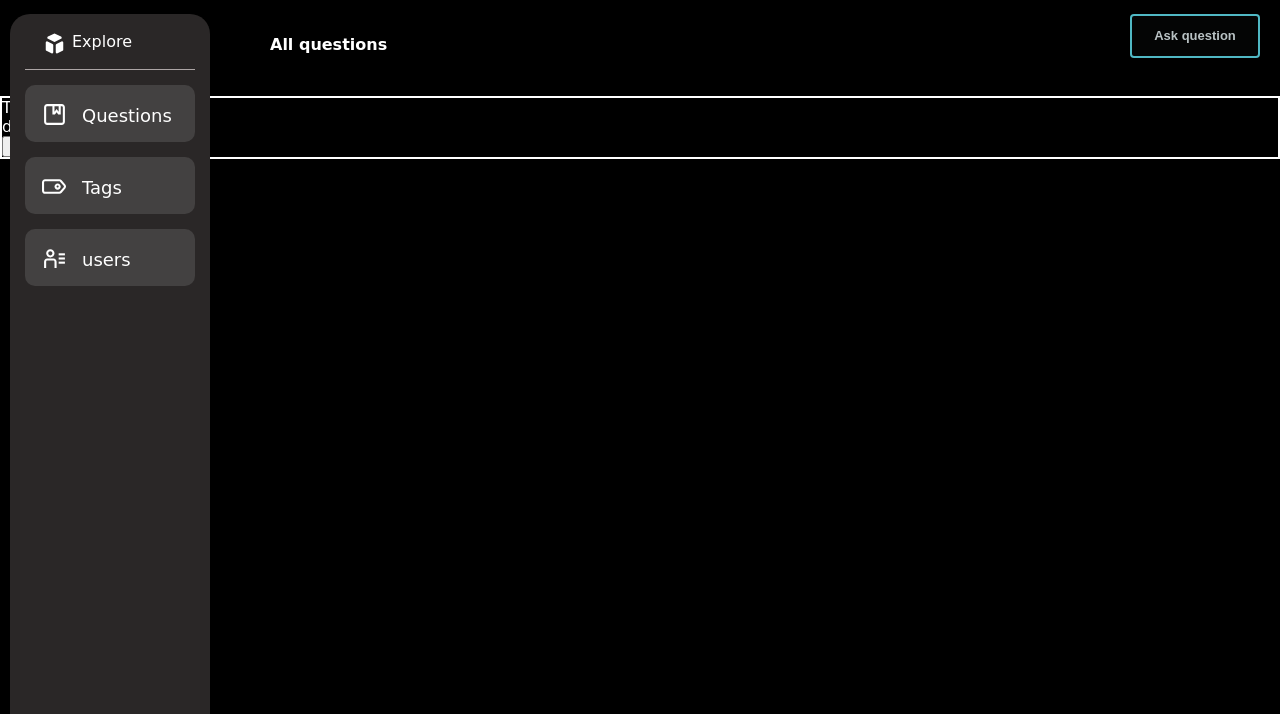
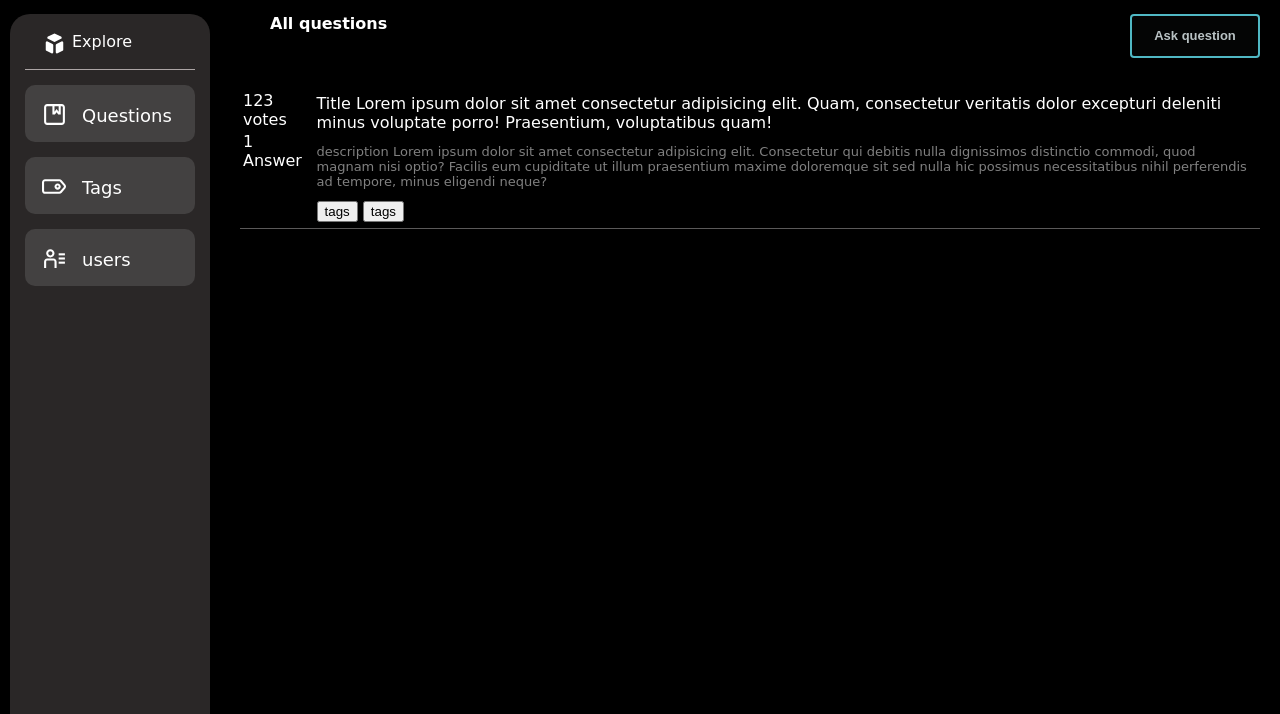
Before and after one commit to manish-107/TechQuery-Hub, a PHP site: page /getStarted.html in a window 1280 px wide. Shown: the part 86-800 px from the top of the page. Run offline with PHP 8.4, Linux system fonts and the light colour scheme.

Commit message:
question cards

```diff
--- a/users/css/getStarted.css
+++ b/users/css/getStarted.css
@@ -98,6 +98,22 @@ svg {
 }
 
 .card {
-    border: 2px solid white;
+    border-bottom: 1px solid rgba(165, 161, 161, 0.552);
     display: flex;
+
+    margin-left: 240px;
+    margin-right: 20px;
+    margin-top: 10px;
 }
+
+.cardsec1 {
+    width: 15%;
+}
+
+.cardsec2 div {
+    padding: 6px;
+}
+
+h4 {
+    margin: 0;
+}
--- a/users/getStarted.html
+++ b/users/getStarted.html
@@ -76,17 +76,27 @@
     </div>
 
     <!-- card -->
+
     <div class="card">
-        <div>
-            <div>Title</div>
-            <div>description</div>
+        <div class="cardsec1">
+            <p style="margin: 3px;">123 votes</p>
+            <p style="margin: 3px;">1 Answer</p>
+        </div>
+        <div class="cardsec2">
+            <div>Title Lorem ipsum dolor sit amet consectetur adipisicing elit. Quam, consectetur veritatis dolor
+                excepturi deleniti minus voluptate porro! Praesentium, voluptatibus quam!</div>
+            <div style="font-size: small; color: gray;">description Lorem ipsum dolor sit amet consectetur adipisicing
+                elit. Consectetur qui debitis nulla dignissimos distinctio commodi, quod magnam nisi optio? Facilis eum
+                cupiditate ut illum praesentium maxime doloremque sit sed nulla hic possimus necessitatibus nihil
+                perferendis ad tempore, minus eligendi neque?</div>
             <div>
                 <button>tags</button>
                 <button>tags</button>
             </div>
         </div>
-        <div></div>
+
     </div>
+
 </body>
 
 </html>
```
